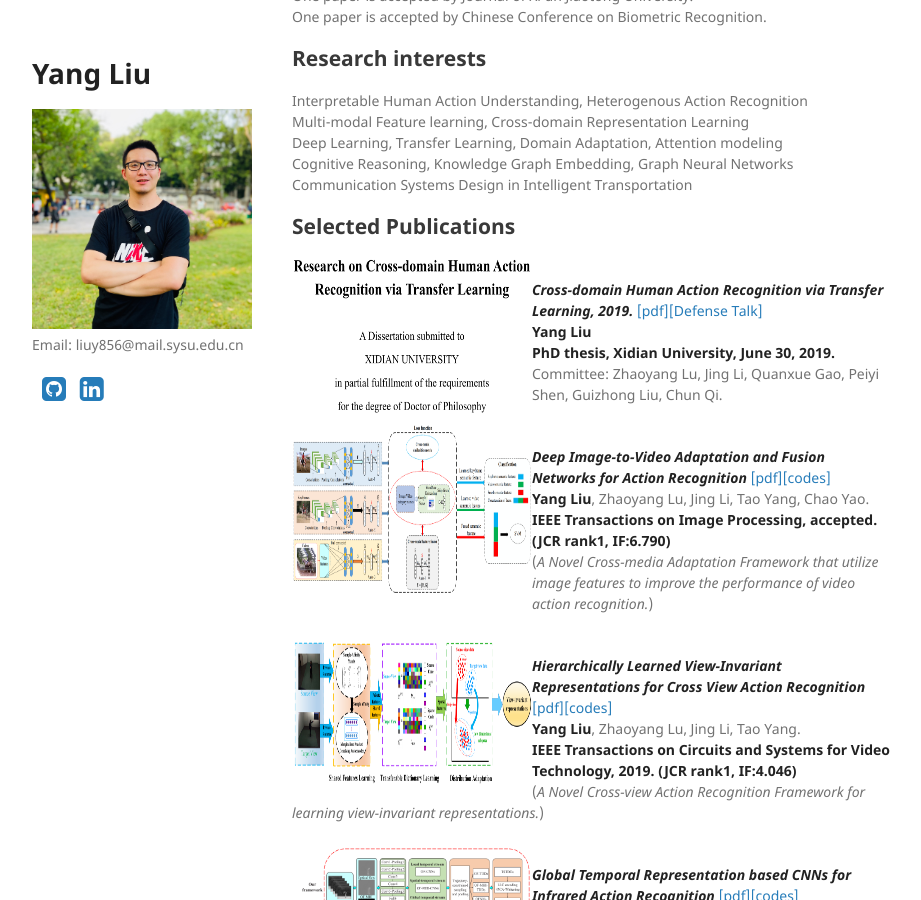
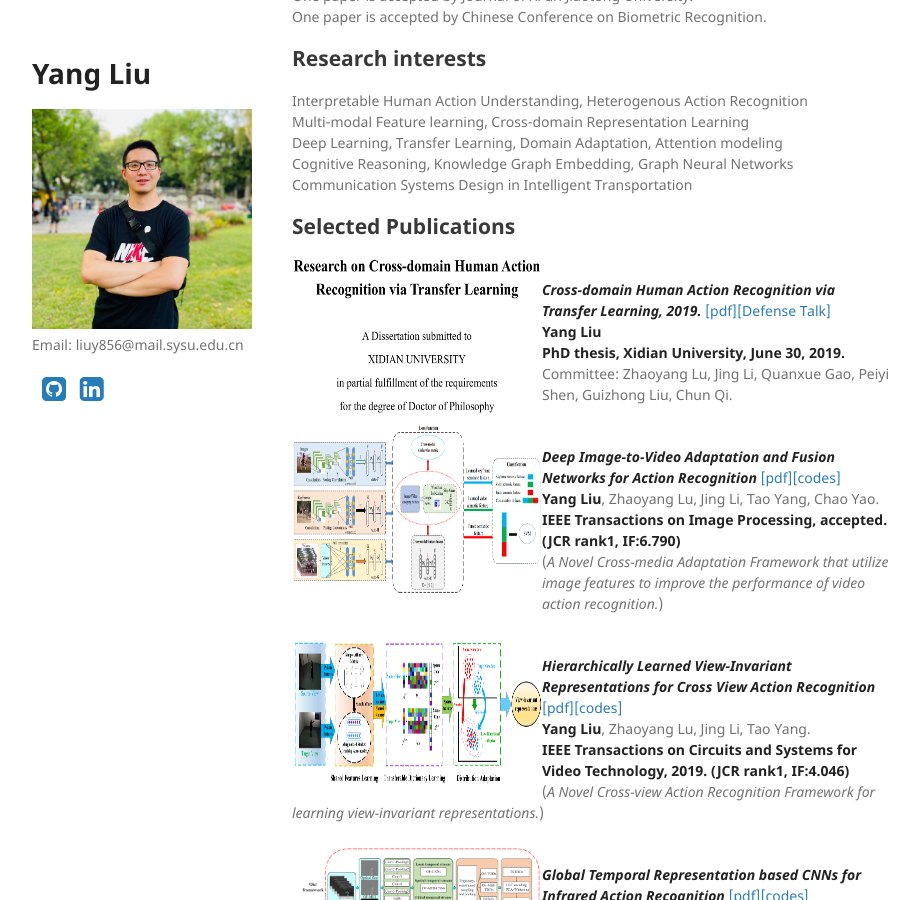
Before and after one commit to YangLiu9208/home, a Jekyll site: the page built from index.md, in a window 1280 px wide and 900 px high, scrolled down 557 px. Shown: the whole window, without its empty margins (178-1099 px from the left). Built offline with Jekyll 4.4.1, drawn with Linux system fonts in a browser that asks for light colours; a style sheet for code colours, icons or effects is not loaded.

Commit message:
Update index.md

```diff
--- a/index.md
+++ b/index.md
@@ -30,7 +30,7 @@ Communication Systems Design in Intelligent Transportation
 ## Selected Publications
 <div align="left">
           <a>
-            <img border="0" src="./PHD_thesis.png" align="left" width="240" height="160">
+            <img border="0" src="./PHD_thesis.png" align="left" width="250" height="160">
           </a>
 </div>
 ***Cross-domain Human Action Recognition via Transfer Learning, 2019.*** [[pdf]]((https://yangliu9208.github.io/home/))[[Defense Talk]]((https://yangliu9208.github.io/home/))
@@ -40,7 +40,7 @@ Committee: Zhaoyang Lu, Jing Li, Quanxue Gao, Peiyi Shen, Guizhong Liu, Chun Qi.
 
 <div align="left">
           <a>
-            <img border="0" src="./TIP.png" align="left" width="240" height="170">
+            <img border="0" src="./TIP.png" align="left" width="250" height="170">
           </a>
 </div>
 ***Deep Image-to-Video Adaptation and Fusion Networks for Action Recognition*** [[pdf]](https://arxiv.org/pdf/1911.10751.pdf)[[codes]](https://yangliu9208.github.io/DIVAFN/)
@@ -50,7 +50,7 @@ Committee: Zhaoyang Lu, Jing Li, Quanxue Gao, Peiyi Shen, Guizhong Liu, Chun Qi.
 
 <div align="left">
           <a>
-            <img border="0" src="./TCSVT.png" align="left" width="240" height="150">
+            <img border="0" src="./TCSVT.png" align="left" width="250" height="150">
           </a>
 </div>
 ***Hierarchically Learned View-Invariant Representations for Cross View Action Recognition*** [[pdf]](https://ieeexplore.ieee.org/document/8453034)[[codes]](https://yangliu9208.github.io/JSRDA/)
@@ -61,7 +61,7 @@ Committee: Zhaoyang Lu, Jing Li, Quanxue Gao, Peiyi Shen, Guizhong Liu, Chun Qi.
 
 <div align="left">
           <a>
-            <img border="0" src="./SPL.png" align="left" width="240" height="170">
+            <img border="0" src="./SPL.png" align="left" width="250" height="170">
           </a>
 </div>
 ***Global Temporal Representation based CNNs for Infrared Action Recognition*** [[pdf]](https://ieeexplore.ieee.org/document/8332532)[[codes]](https://yangliu9208.github.io/TSTDDs/)
@@ -70,7 +70,7 @@ Committee: Zhaoyang Lu, Jing Li, Quanxue Gao, Peiyi Shen, Guizhong Liu, Chun Qi.
 (*A novel Optical-flow stacked difference image is proposed to capture global temporal information for infrared action recognition.*)
 <div align="left">
           <a>
-            <img border="0" src="./Complexity.png" align="left" width="240" height="170">
+            <img border="0" src="./Complexity.png" align="left" width="250" height="170">
           </a>
 </div>
 ***Transferable Feature Representation for Visible-to-Infrared Cross-Dataset Human Action Recognition*** [[pdf]](http://downloads.hindawi.com/journals/complexity/2018/5345241.pdf)[[codes]](https://yangliu9208.github.io/CDFAG/)
@@ -80,7 +80,7 @@ Committee: Zhaoyang Lu, Jing Li, Quanxue Gao, Peiyi Shen, Guizhong Liu, Chun Qi.
 
 <div align="left">
           <a>
-            <img border="0" src="./CCBR.png" align="left" width="240" height="170">
+            <img border="0" src="./CCBR.png" align="left" width="250" height="170">
           </a>
 </div>
 ***Combining Multiple Features for Cross-Domain Face Sketch Recognition***[[pdf]](https://link.springer.com/chapter/10.1007/978-3-319-46654-5_16)
```
